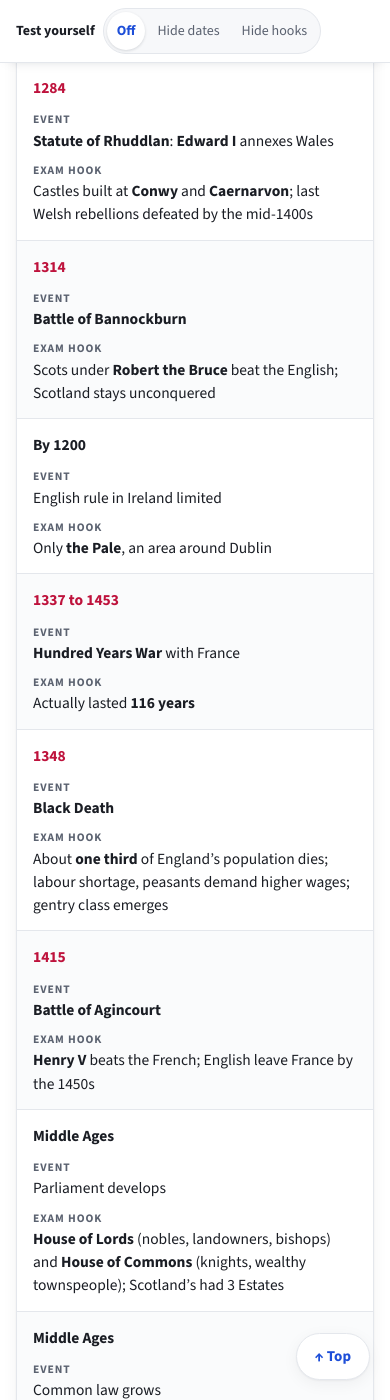
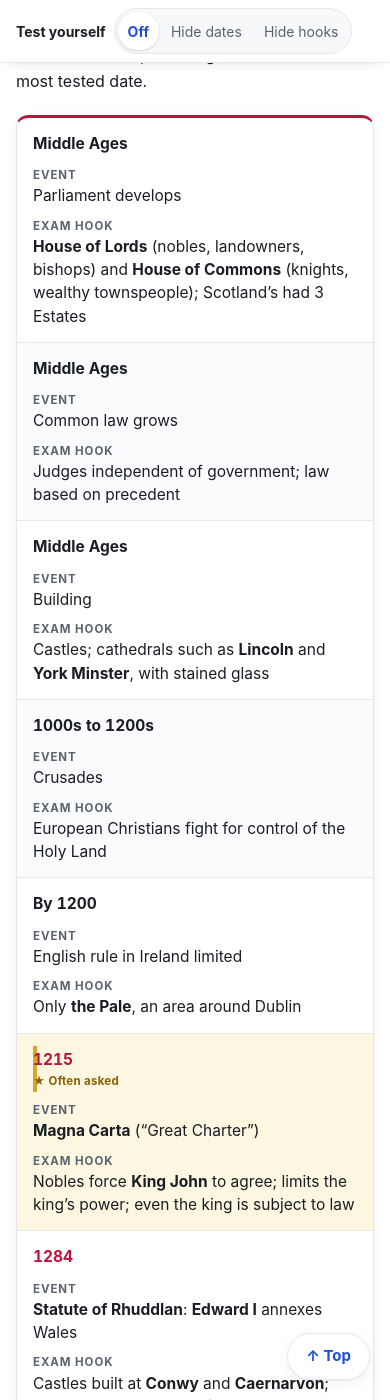
Before and after one commit to byte-ish/life-in-the-uk-study, a Jekyll site: the page built from chapters/03-history.md, in a window 390 px wide and 1400 px high, scrolled down 5782 px. Built offline with Jekyll 4.4.1, drawn with Linux system fonts in a browser that asks for light colours; some of the changed text lies outside the part shown.

Commit message:
Gold often-asked rows, system font again, and Chapter 3 data fixes
- Rows practice tests ask most (34, from unofficial study guides) get a light
  gold background, a gold bar and a '★ Often asked' label; legend updated.
- Back to the system font (San Francisco on Apple) for headings and text.
- Row order: Chapter 3 tables are oldest-first again (Middle Ages section,
  the 1900s reforms row, Roald Dahl).
- Wording matched to the handbook: Victoria reigned almost 64 years; more
  than 300,000 rescued at Dunkirk; much of Wales, and Scotland, stayed free
  of the Anglo-Saxons.

Co-Authored-By: Claude Opus 5.5 <noreply@anthropic.com>

```diff
--- a/_layouts/default.html
+++ b/_layouts/default.html
@@ -6,9 +6,6 @@
   <meta name="color-scheme" content="light">
   <title>{% if page.title %}{{ page.title }} · {% endif %}{{ site.title }}</title>
   <meta name="description" content="{{ page.description | default: site.description }}">
-  <link rel="preconnect" href="https://fonts.googleapis.com">
-  <link rel="preconnect" href="https://fonts.gstatic.com" crossorigin>
-  <link rel="stylesheet" href="https://fonts.googleapis.com/css2?family=Source+Sans+3:ital,wght@0,400;0,700;1,400&family=Crimson+Pro:wght@600;700&display=swap">
   <link rel="stylesheet" href="{{ '/assets/css/style.css' | relative_url }}?v={{ site.time | date: '%s' }}">
 </head>
 <body>
--- a/assets/css/style.css
+++ b/assets/css/style.css
@@ -18,8 +18,12 @@
   --era-5: #6d28d9;
   --era-6: #c2410c;
 
-  --font-body: "Source Sans 3", -apple-system, BlinkMacSystemFont, "Segoe UI", Roboto, Arial, sans-serif;
-  --font-head: "Crimson Pro", Georgia, "Times New Roman", serif;
+  /* Gold rows: dates that come up most in practice tests */
+  --gold-bg: #fdf6e0;
+  --gold-bar: #d4a72c;
+  --gold-text: #8a6100;
+
+  --font: -apple-system, BlinkMacSystemFont, "Segoe UI", Roboto, "Helvetica Neue", Arial, sans-serif;
   --radius: 12px;
   --shadow: 0 1px 2px rgb(16 24 40 / 0.05), 0 4px 16px rgb(16 24 40 / 0.05);
 }
@@ -30,7 +34,7 @@ body {
   margin: 0;
   background: var(--bg);
   color: var(--text);
-  font: 17px/1.65 var(--font-body);
+  font: 16.5px/1.65 var(--font);
   -webkit-font-smoothing: antialiased;
 }
 
@@ -63,10 +67,10 @@ a:hover { text-decoration-thickness: 2px; }
 .content { max-width: 1000px; margin: 0 auto; padding: 32px 24px; }
 .content > p, .content > ul, .content > ol { max-width: 72ch; }
 
-h1, h2, h3 { font-family: var(--font-head); font-weight: 700; line-height: 1.15; letter-spacing: -0.01em; }
-h1 { font-size: 44px; margin: 8px 0 12px; }
-h2 { font-size: 32px; margin: 72px 0 8px; display: flex; align-items: center; gap: 12px; }
-h3 { font-size: 24px; margin: 40px 0 8px; }
+h1, h2, h3 { font-weight: 700; line-height: 1.2; letter-spacing: -0.015em; }
+h1 { font-size: 38px; margin: 8px 0 12px; }
+h2 { font-size: 27px; margin: 72px 0 8px; display: flex; align-items: center; gap: 12px; }
+h3 { font-size: 21px; margin: 40px 0 8px; }
 h2, h3 { scroll-margin-top: 80px; } /* clear the sticky self-test bar */
 
 h2 .num {
@@ -78,7 +82,7 @@ h2 .num {
   border-radius: 50%;
   background: var(--era, var(--accent));
   color: #fff;
-  font: 700 17px/1 var(--font-body);
+  font: 700 16px/1 var(--font);
 }
 
 .lead { font-size: 19px; color: var(--muted); max-width: 64ch; }
@@ -121,6 +125,20 @@ tbody tr:last-child td { border-bottom: 0; }
 tbody tr:hover { background: color-mix(in srgb, var(--era, var(--accent)) 6%, #fff); }
 td:first-child { white-space: nowrap; font-variant-numeric: tabular-nums; }
 td:first-child strong { color: var(--era, var(--text)); }
+
+/* Often asked: rows whose key date carries {: .hy} */
+tbody tr:has(.hy) { background: var(--gold-bg); }
+tbody tr:has(.hy):hover { background: color-mix(in srgb, var(--gold-bar) 22%, #fff); }
+tbody tr:has(.hy) td:first-child { box-shadow: inset 4px 0 0 var(--gold-bar); }
+tbody tr:has(.hy) td:first-child::after {
+  content: "★ Often asked";
+  display: block;
+  margin-top: 2px;
+  font-size: 11.5px;
+  font-weight: 700;
+  letter-spacing: 0.02em;
+  color: var(--gold-text);
+}
 
 /* Diagrams: shown in their own colours, framed with the era colour */
 img {
@@ -332,7 +350,7 @@ a.card:hover { transform: translateY(-2px); box-shadow: 0 2px 4px rgb(16 24 40 /
 .chip { padding: 2px 10px; border-radius: 999px; font-size: 12.5px; font-weight: 700; }
 .chip.ready { background: color-mix(in srgb, var(--era-3) 12%, #fff); color: var(--era-3); }
 .chip.later { background: #fff; border: 1px solid var(--line); color: var(--muted); }
-.card h2 { margin: 4px 0 0; font-size: 24px; display: block; }
+.card h2 { margin: 4px 0 0; font-size: 20px; display: block; }
 .card p { margin: 0; font-size: 15.5px; color: var(--muted); }
 .card .go { margin-top: auto; padding-top: 8px; color: var(--accent); font-weight: 700; font-size: 15px; }
 
@@ -340,10 +358,10 @@ a.card:hover { transform: translateY(-2px); box-shadow: 0 2px 4px rgb(16 24 40 /
 
 /* Phones: tables become one card per row, labelled by column */
 @media (max-width: 640px) {
-  body { font-size: 16.5px; }
+  body { font-size: 16px; }
   .content { padding: 24px 16px; }
-  h1 { font-size: 34px; }
-  h2 { font-size: 26px; margin-top: 56px; }
+  h1 { font-size: 30px; }
+  h2 { font-size: 23px; margin-top: 56px; }
   .site-header { padding: 12px 16px; }
   .study-bar { flex-wrap: nowrap; gap: 8px; margin: 16px -16px 8px; padding: 8px 16px; }
   .study-bar .label { font-size: 14px; white-space: nowrap; }
--- a/chapters/03-history.md
+++ b/chapters/03-history.md
@@ -16,7 +16,8 @@ chapter: 3
 
 This sheet follows Chapter 3 of the official handbook, *Life in the United Kingdom: A guide for new residents* (3rd edition), still the only testable source. Each era is a table in date order, oldest first, with an exam hook for each row.
 
-- **Bold** = the date or name most often tested.
+- **Bold** = a key date or name.
+- Gold rows marked **★ Often asked** = the dates that come up most in practice tests. This is based on unofficial study guides, as the Home Office does not publish question data.
 - The handbook was written in 2013. The test still asks about what it says, so recent changes (Brexit, King Charles III) are not tested here.
 - A few reign dates and context dates are added for orientation; the handbook itself is the final word if anything differs.
 
@@ -37,19 +38,19 @@ Britain became an island about 10,000 years ago, and 1066 is the last successful
 | **~6,000 years ago** | First farmers arrive, probably from south-east Europe | Built **Stonehenge** (Wiltshire) and **Skara Brae** (Orkney, best-preserved prehistoric village in northern Europe) |
 | **~4,000 years ago** | Bronze Age | Lived in roundhouses; buried dead in round barrows |
 | Iron Age | Hill forts, e.g. **Maiden Castle, Dorset** | Spoke Celtic languages; first coins minted in Britain, some with kings' names |
-| **55 BC** | Julius Caesar invades | Unsuccessful |
-| **AD 43** | Emperor **Claudius** invades | Successful; Romans stay about 400 years |
+| **55 BC**{: .hy} | Julius Caesar invades | Unsuccessful |
+| **AD 43**{: .hy} | Emperor **Claudius** invades | Successful; Romans stay about 400 years |
 | AD 43+ | **Boudicca**, queen of the Iceni (eastern England), fights the Romans | Statue on Westminster Bridge, London |
 | AD 122 onwards | **Hadrian's Wall** built | To keep out the Picts (ancestors of the Scottish); forts Housesteads and Vindolanda; UNESCO World Heritage Site |
-| **AD 410** | Romans leave to defend other parts of their empire | Left roads, public buildings, law, new plants and animals |
-| After 410 | Jutes, Angles and Saxons invade | Anglo-Saxon kingdoms by about AD 600; Wales, Scotland stay free |
+| **AD 410**{: .hy} | Romans leave to defend other parts of their empire | Left roads, public buildings, law, new plants and animals |
+| After 410 | Jutes, Angles and Saxons invade | Anglo-Saxon kingdoms by about AD 600; much of Wales, and Scotland, stay free |
 | AD 400s to 600s | Christian missionaries | **St Patrick** = Ireland; **St Columba** = Iona; **St Augustine** = first Archbishop of Canterbury |
 | ~AD 600s | **Sutton Hoo**, Suffolk | Anglo-Saxon king buried in a ship with treasure and armour |
-| **AD 789** | Vikings first raid, from Denmark and Norway | Settled in the **Danelaw** (east and north England); place names like Grimsby, Scunthorpe |
+| **AD 789**{: .hy} | Vikings first raid, from Denmark and Norway | Settled in the **Danelaw** (east and north England); place names like Grimsby, Scunthorpe |
 | 800s | **Alfred the Great** defeats the Vikings | Anglo-Saxon kingdoms unite under him |
 | 800s | Viking threat unites the north under **Kenneth MacAlpin** | The word *Scotland* comes into use |
 | 1000s | Danish king **Cnut** (Canute) rules England | Short break in Anglo-Saxon rule |
-| **1066** | **Battle of Hastings**: William, Duke of Normandy, beats Saxon king **Harold** (killed) | Norman Conquest; **Bayeux Tapestry**; William I "the Conqueror"; **Domesday Book** surveys every town and village; Norman French shapes English |
+| **1066**{: .hy} | **Battle of Hastings**: William, Duke of Normandy, beats Saxon king **Harold** (killed) | Norman Conquest; **Bayeux Tapestry**; William I "the Conqueror"; **Domesday Book** surveys every town and village; Norman French shapes English |
 
 ![Who came to Britain, from the first farmers to the Normans in 1066]({{ '/assets/img/history/invasions.png' | relative_url }})
 
@@ -63,21 +64,21 @@ The period runs from Hastings (1066) to Bosworth (1485), and Magna Carta (1215)
 
 | When | Event | Exam hook |
 | --- | --- | --- |
-| 1000s to 1200s | Crusades | European Christians fight for control of the Holy Land |
-| **1215** | **Magna Carta** ("Great Charter") | Nobles force **King John** to agree; limits the king's power; even the king is subject to law |
-| **1284** | **Statute of Rhuddlan**: **Edward I** annexes Wales | Castles built at **Conwy** and **Caernarvon**; last Welsh rebellions defeated by the mid-1400s |
-| **1314** | **Battle of Bannockburn** | Scots under **Robert the Bruce** beat the English; Scotland stays unconquered |
-| By 1200 | English rule in Ireland limited | Only **the Pale**, an area around Dublin |
-| **1337 to 1453** | **Hundred Years War** with France | Actually lasted **116 years** |
-| **1348** | **Black Death** | About **one third** of England's population dies; labour shortage, peasants demand higher wages; gentry class emerges |
-| **1415** | **Battle of Agincourt** | **Henry V** beats the French; English leave France by the 1450s |
 | Middle Ages | Parliament develops | **House of Lords** (nobles, landowners, bishops) and **House of Commons** (knights, wealthy townspeople); Scotland's had 3 Estates |
 | Middle Ages | Common law grows | Judges independent of government; law based on precedent |
+| Middle Ages | Building | Castles; cathedrals such as **Lincoln** and **York Minster**, with stained glass |
+| 1000s to 1200s | Crusades | European Christians fight for control of the Holy Land |
+| By 1200 | English rule in Ireland limited | Only **the Pale**, an area around Dublin |
+| **1215**{: .hy} | **Magna Carta** ("Great Charter") | Nobles force **King John** to agree; limits the king's power; even the king is subject to law |
+| **1284** | **Statute of Rhuddlan**: **Edward I** annexes Wales | Castles built at **Conwy** and **Caernarvon**; last Welsh rebellions defeated by the mid-1400s |
+| **1314**{: .hy} | **Battle of Bannockburn** | Scots under **Robert the Bruce** beat the English; Scotland stays unconquered |
+| **1337 to 1453** | **Hundred Years War** with France | Actually lasted **116 years** |
+| **1348**{: .hy} | **Black Death** | About **one third** of England's population dies; labour shortage, peasants demand higher wages; gentry class emerges |
 | Late 1300s | **Geoffrey Chaucer**, *The Canterbury Tales* | Pilgrims to Canterbury tell stories; in English |
+| **1415**{: .hy} | **Battle of Agincourt** | **Henry V** beats the French; English leave France by the 1450s |
+| **1455** | **Wars of the Roses** begin | House of **Lancaster** (red rose) vs House of **York** (white rose) |
 | Late 1400s | **William Caxton** | First printing press in England |
-| Middle Ages | Building | Castles; cathedrals such as **Lincoln** and **York Minster**, with stained glass |
-| **1455** | **Wars of the Roses** begin | House of **Lancaster** (red rose) vs House of **York** (white rose) |
-| **1485** | **Battle of Bosworth Field** | **Richard III** (York) killed; **Henry Tudor** becomes **Henry VII**, marries Elizabeth of York; red-and-white **Tudor rose** |
+| **1485**{: .hy} | **Battle of Bosworth Field** | **Richard III** (York) killed; **Henry Tudor** becomes **Henry VII**, marries Elizabeth of York; red-and-white **Tudor rose** |
 
 ![Wars of the Roses: red rose plus white rose makes the Tudor rose]({{ '/assets/img/history/wars-of-the-roses.png' | relative_url }})
 
@@ -92,7 +93,7 @@ The break with Rome under Henry VIII and the Civil War of 1642 are the two big t
 | When | Event | Exam hook |
 | --- | --- | --- |
 | 1485 to 1509 | **Henry VII** | Strengthened central government, cut the power of the nobles |
-| 1509 to 1547 | **Henry VIII** breaks with Rome | Pope refused to annul his marriage, so he founded the **Church of England** with the king as head |
+| 1509 to 1547 | **Henry VIII**{: .hy} breaks with Rome | Pope refused to annul his marriage, so he founded the **Church of England** with the king as head |
 | 1530s to 1540s | Henry VIII's **six wives** | Catherine of Aragon (divorced), Anne Boleyn (beheaded, mother of Elizabeth I), Jane Seymour (died, mother of Edward VI), Anne of Cleves (divorced), Catherine Howard (beheaded), Catherine Parr (survived) |
 | 1530s | **Act for the Government of Wales** | Wales formally united with England; Welsh MPs in the Commons |
 | 1500s | **Reformation** | Protestant churches break from the Pope; Protestants read the Bible in their own language |
@@ -102,20 +103,20 @@ The break with Rome under Henry VIII and the Civil War of 1642 are the two big t
 | **1564 to 1616** | **William Shakespeare** | Born **Stratford-upon-Avon**; plays and sonnets |
 | 1500s | **Sir Francis Drake** | Ship *Golden Hind*; one of the first ships to sail around the world; Drake also helped beat the Armada; settlers begin colonising America's east coast |
 | 1587 | **Mary, Queen of Scots** executed | Catholic; fled to England; held prisoner about 20 years; accused of plotting against Elizabeth |
-| **1588** | **Spanish Armada** defeated | Spain's fleet tried to conquer England and restore Catholicism |
-| **1603** | **James VI of Scotland** becomes **James I of England** | Son of Mary, Queen of Scots; crowns united, but Scotland stays a separate country |
+| **1588**{: .hy} | **Spanish Armada** defeated | Spain's fleet tried to conquer England and restore Catholicism |
+| **1603**{: .hy} | **James VI of Scotland** becomes **James I of England** | Son of Mary, Queen of Scots; crowns united, but Scotland stays a separate country |
 | 1600s | **King James Bible** (Authorised Version); **Ulster plantations** | Protestant settlers from England and Scotland in Ireland |
 | 1625 | **Charles I** | Believed in the **Divine Right of Kings**; clashed with Parliament |
-| **1642** | **English Civil War** begins | **Cavaliers** (king) vs **Roundheads** (Parliament) |
+| **1642**{: .hy} | **English Civil War** begins | **Cavaliers** (king) vs **Roundheads** (Parliament) |
 | 1644 / 1645 | Battles of **Marston Moor** and **Naseby** | King's army defeated |
-| **1649** | **Charles I executed** | England becomes a republic, the **Commonwealth** |
+| **1649**{: .hy} | **Charles I executed** | England becomes a republic, the **Commonwealth** |
 | 1653 to 1658 | **Oliver Cromwell**, **Lord Protector** | Brutal 1649 campaign in Ireland (e.g. Drogheda); defeated Scots who backed Charles II |
-| **1660** | **The Restoration**: **Charles II** | **Royal Society** founded, oldest surviving scientific society in the world |
+| **1660**{: .hy} | **The Restoration**: **Charles II** | **Royal Society** founded, oldest surviving scientific society in the world |
 | 1643 to 1727 | **Isaac Newton** | Born Lincolnshire; *Principia Mathematica* (1687); gravity; white light is many colours |
-| **1665 / 1666** | **Great Plague** / **Great Fire of London** | Recorded in **Samuel Pepys**' diary; **St Paul's Cathedral** rebuilt by **Sir Christopher Wren** |
+| **1665 / 1666**{: .hy} | **Great Plague** / **Great Fire of London** | Recorded in **Samuel Pepys**' diary; **St Paul's Cathedral** rebuilt by **Sir Christopher Wren** |
 | **1679** | **Habeas Corpus Act** | Every prisoner has the right to a court hearing |
 | 1685 | **James II** | Catholic; unpopular |
-| **1688** | **Glorious Revolution** | Protestant **William of Orange** (married to James's daughter Mary) invades; James flees to France; no fighting in England |
+| **1688**{: .hy} | **Glorious Revolution** | Protestant **William of Orange** (married to James's daughter Mary) invades; James flees to France; no fighting in England |
 | **1690** | **Battle of the Boyne** (Ireland) | William III defeats James II; still celebrated by some in Northern Ireland |
 | 1692 | **Glencoe massacre** (Scotland) | Clan killed, women and children included, for being slow to swear loyalty to William |
 
@@ -136,12 +137,12 @@ This era takes Britain from the Bill of Rights (1689) to the end of Queen Victor
 
 | When | Event | Exam hook |
 | --- | --- | --- |
-| **1689** | **Bill of Rights** | Confirms Parliament's rights and limits the monarch: start of **constitutional monarchy**; a new Parliament elected at least every 3 years (later 7, now 5) |
+| **1689**{: .hy} | **Bill of Rights** | Confirms Parliament's rights and limits the monarch: start of **constitutional monarchy**; a new Parliament elected at least every 3 years (later 7, now 5) |
 | 1680 to 1720 | **Huguenots** (French Protestants) arrive | Refugees from religious persecution; skilled workers |
 | **1695** | Newspapers no longer need a government licence | Start of a free press |
-| **1707** | **Act of Union** | **Kingdom of Great Britain** (England, Wales, Scotland); Scotland keeps its own law, education and Presbyterian Church |
+| **1707**{: .hy} | **Act of Union** | **Kingdom of Great Britain** (England, Wales, Scotland); Scotland keeps its own law, education and Presbyterian Church |
 | 1714 | **George I** (from Hanover, Germany) | Queen Anne had no surviving children |
-| **1721 to 1742** | **Sir Robert Walpole** | **First Prime Minister** |
+| **1721 to 1742**{: .hy} | **Sir Robert Walpole** | **First Prime Minister** |
 | **1745 / 1746** | **Bonnie Prince Charlie** (Charles Edward Stuart, grandson of James II) rebels | Defeated at the **Battle of Culloden, 1746** |
 | 1700s to 1800s | **Highland Clearances** | Scottish landlords evict small farmers for sheep and cattle; many emigrate |
 | 1759 to 1796 | **Robert Burns** | Scottish poet; *Auld Lang Syne* |
@@ -220,11 +221,12 @@ The NHS (1948), joining the EEC (1973) and devolution (1999) are the anchor date
 
 | When | Event | Exam hook |
 | --- | --- | --- |
+| 1916 to 1990 | **Roald Dahl** | Born in Wales to Norwegian parents; RAF pilot in WWII; *Charlie and the Chocolate Factory* |
 | **1942** | **Beveridge Report** | Basis of the welfare state; William Beveridge (1879 to 1963) |
 | **1944** | **Education Act** ("Butler Act") | **R A Butler**; free secondary education in England and Wales |
 | **1945** | **Clement Attlee** (Labour) becomes PM | Nationalises railways, coal, gas, water, electricity |
 | **1947** | Independence for **India**, **Pakistan** and **Ceylon** (Sri Lanka) | Handbook puts all three in 1947 (Ceylon was actually Feb 1948) |
-| **1948** | **NHS** founded | **Aneurin (Nye) Bevan**, Minister for Health |
+| **1948**{: .hy} | **NHS** founded | **Aneurin (Nye) Bevan**, Minister for Health |
 | 1949 | Britain a founding member of **NATO** | Also developed its own atomic bomb |
 | 1950s | Migration to fill labour shortages | Workers from the **West Indies**, **India**, **Pakistan**, later **Bangladesh** |
 | 1950s | **Dylan Thomas** (1914 to 1953) | Welsh poet; *Under Milk Wood* |
@@ -233,17 +235,16 @@ The NHS (1948), joining the EEC (1973) and devolution (1999) are the anchor date
 | **1972** | NI Parliament suspended | Direct rule from London |
 | 1970s | Refugees arrive | Asians expelled from **Uganda**; people from **South East Asia** (Vietnam) |
 | **1973** | Britain joins the **EEC** | (Left the EU in 2020, not in the handbook) |
-| **1979 to 1990** | **Margaret Thatcher** | **First woman PM**; longest-serving PM of the 20th century; privatisation |
+| **1979 to 1990**{: .hy} | **Margaret Thatcher** | **First woman PM**; longest-serving PM of the 20th century; privatisation |
 | **1982** | **Falklands War** | Argentina invades; British forces recover the islands |
 | 1990 to 1997 | **John Major** | Helped start the Northern Ireland peace process |
 | **1997 to 2007** | **Tony Blair** (Labour) | Devolution |
 | **1998** | **Good Friday Agreement** (Belfast Agreement) | Northern Ireland peace deal |
-| **1999** | **Scottish Parliament** and **Welsh Assembly** open; NI Assembly elected | NI Assembly suspended 2002, restored 2007 |
+| **1999**{: .hy} | **Scottish Parliament** and **Welsh Assembly** open; NI Assembly elected | NI Assembly suspended 2002, restored 2007 |
 | **2003** | **Iraq** war | Britain joins a US-led coalition |
 | 2007 to 2010 | **Gordon Brown** | |
 | **2010** | **Coalition** government | Conservative and Liberal Democrat; **David Cameron** PM |
 | 2014 | British combat troops leave **Afghanistan** | Had served with UN-backed forces since 2001 |
-| 1916 to 1990 | **Roald Dahl** | Born in Wales to Norwegian parents; RAF pilot in WWII; *Charlie and the Chocolate Factory* |
 
 ![Prime Ministers the handbook names, from Walpole in 1721 to Cameron in 2010]({{ '/assets/img/history/prime-ministers.png' | relative_url }})
 
```
Also changed, not shown: other parts of chapters/03-history.md (+13 -13 lines), README.md.
